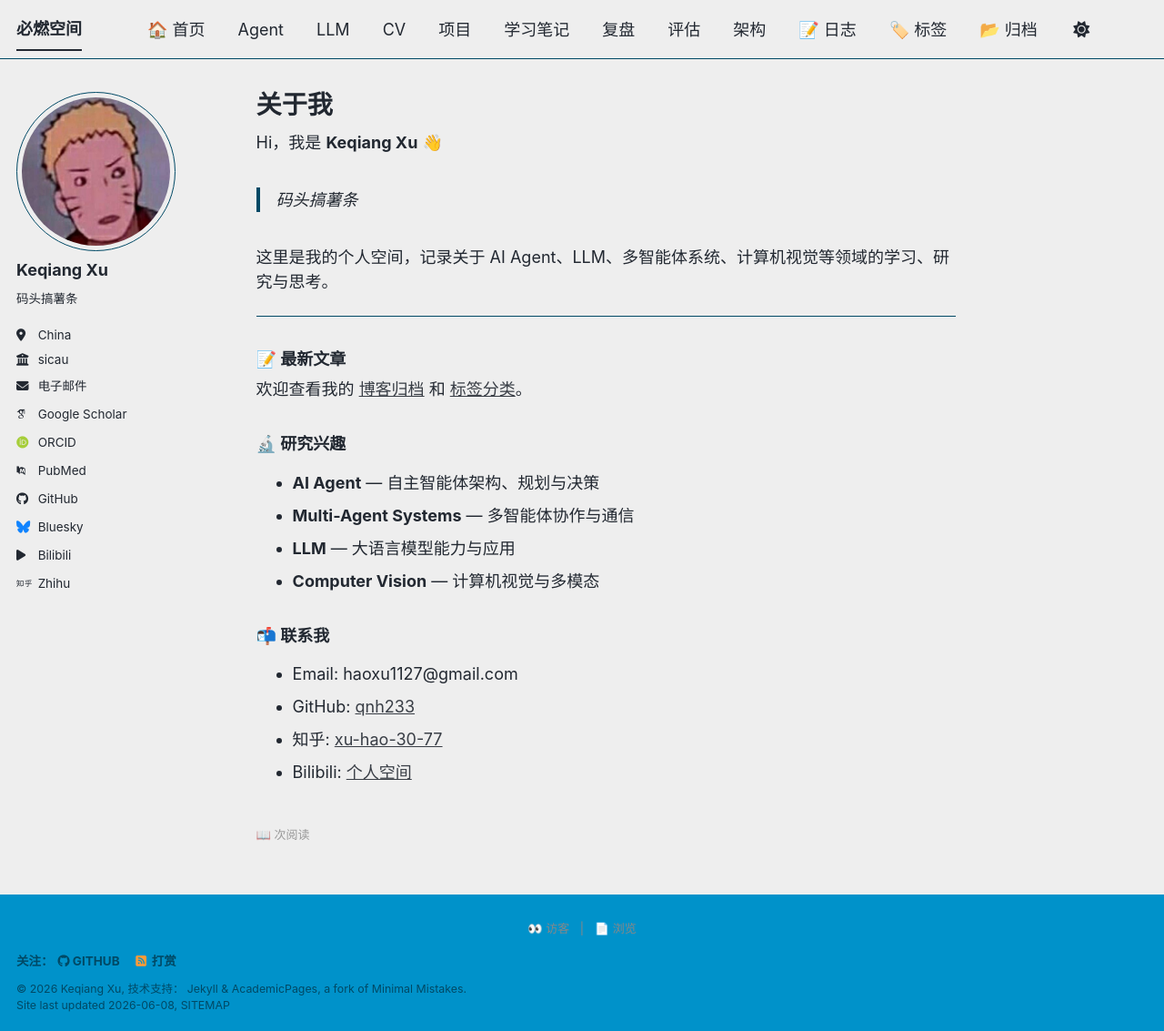
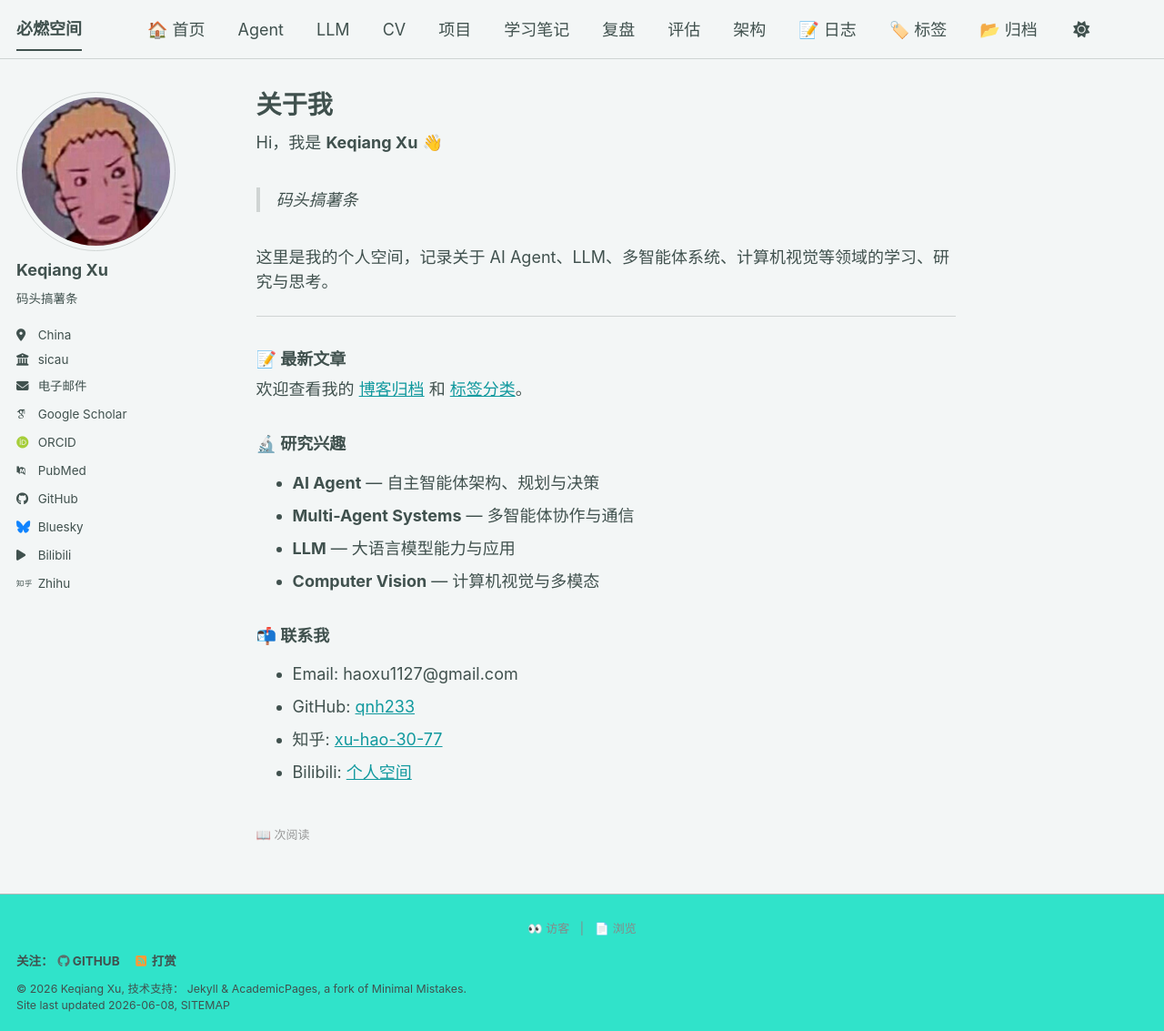
Before and after one commit to Qnh233/Qnh233.github.io, a Jekyll site: the page built from _pages/about.md, in a window 1280 px wide and 1133 px high. Shown: the whole window at 91% size. Built offline with Jekyll 4.4.1, drawn with Linux system fonts in a browser that asks for light colours; some web fonts are replaced; a script bundle is joined from its source files by our own code; library files that are not in the unit come from our copies; comment, search, counter and statistics services are not loaded.

Commit message:
theme: switch to mint

```diff
--- a/_config.yml
+++ b/_config.yml
@@ -8,7 +8,7 @@
 
 # Basic Site Settings
 locale                   : "zh-CN"
-site_theme               : "air" # options: "default", "air", "air", "mint", "dirt", "contrast"
+site_theme               : "mint" # options: "default", "air", "air", "mint", "dirt", "contrast"
 title                    : "必燃空间"
 title_separator          : "-"
 name                     : &name "Keqiang Xu"
--- a/_includes/head/custom.html
+++ b/_includes/head/custom.html
@@ -10,7 +10,7 @@
 <link rel="icon" type="image/svg+xml" href="{{ base_path }}/images/favicon.svg"/>
 <link rel="icon" type="image/png" href="{{ base_path }}/images/favicon-32x32.png" sizes="32x32"/>
 <link rel="icon" type="image/png" href="{{ base_path }}/images/favicon-192x192.png" sizes="192x192"/>
-<meta name="theme-color" content="#0092ca"/>
+<meta name="theme-color" content="#11999e"/>
 
 <!-- 不蒜子 访问统计 -->
 <script async src="//busuanzi.ibruce.info/busuanzi/2.3/busuanzi.pure.mini.js"></script>
```
